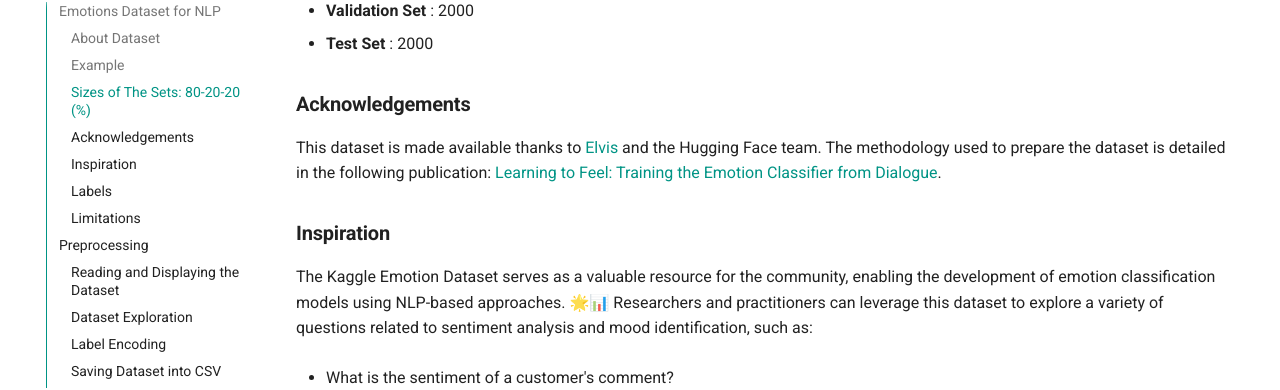
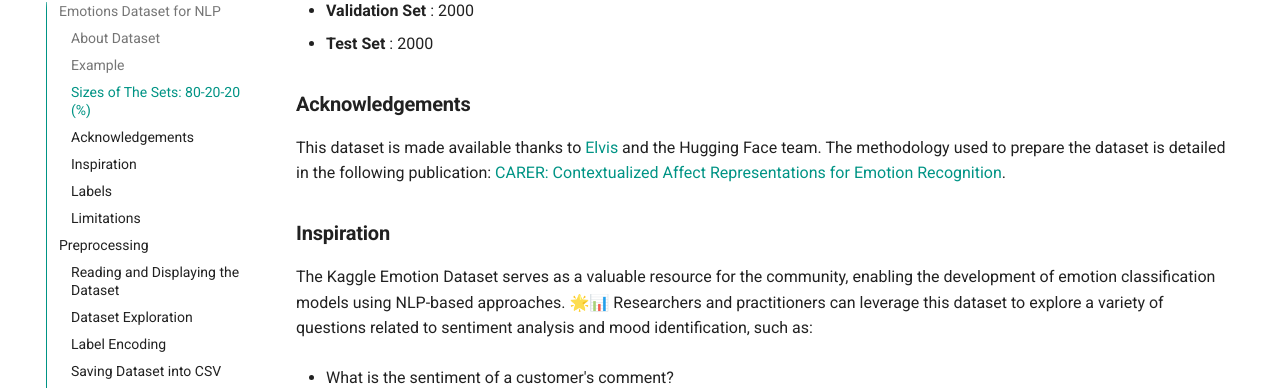
Before and after one commit to vyacheslavstepanyan1/Emotion_Draw, an MkDocs documentation site: the page built from docs/data.md, in a window 1280 px wide and 900 px high, scrolled down 578 px. Shown: the part 97-487 px from the top of the window. Built offline with MkDocs 1.6.1 and Material for MkDocs 9.7.7, drawn with Linux system fonts in a browser that asks for light colours.

Commit message:
small fix in .md

```diff
--- a/docs/data.md
+++ b/docs/data.md
@@ -22,7 +22,7 @@ An example entry from the dataset follows the format:
 
 ### **Acknowledgements**
 
-This dataset is made available thanks to [Elvis](https://lnkd.in/eXJ8QVB) and the Hugging Face team. The methodology used to prepare the dataset is detailed in the following publication: [Learning to Feel: Training the Emotion Classifier from Dialogue](https://www.aclweb.org/anthology/D18-1404/).
+This dataset is made available thanks to [Elvis](https://lnkd.in/eXJ8QVB) and the Hugging Face team. The methodology used to prepare the dataset is detailed in the following publication: [CARER: Contextualized Affect Representations for Emotion Recognition](https://www.aclweb.org/anthology/D18-1404/).
 
 ### **Inspiration**
 
```
